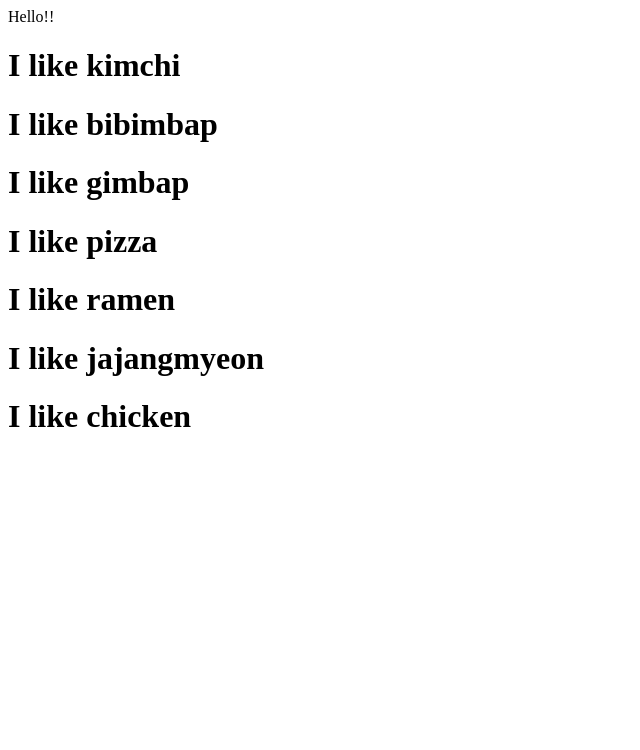
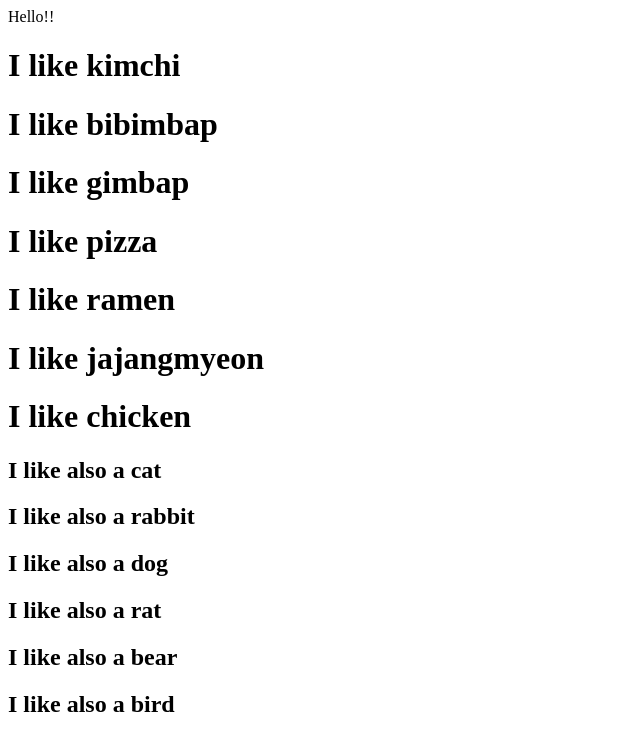
Before and after one commit to 4slash271/movie_app_sulki_2021, a React (Create React App) app: page / in a window 1280 px wide. Shown: the top 750 px of the page, without its empty margins (0-640 px from the left). Built offline with nearby package versions, Linux system fonts and the light colour scheme.

Commit message:
just review props

```diff
--- a/src/App.js
+++ b/src/App.js
@@ -4,6 +4,9 @@ function Food({menu}){
   return (
     <h1>I like {menu}</h1>
   )
+}
+function Animal({pets}){
+  return<h2>I like also a {pets}</h2>
 }
 
 function App() {
@@ -16,6 +19,12 @@ function App() {
       <Food menu="ramen"/>
       <Food menu="jajangmyeon"/>
       <Food menu="chicken"/>
+      <Animal pets = "cat"/>
+      <Animal pets = "rabbit"/>
+      <Animal pets = "dog"/>
+      <Animal pets = "rat"/>
+      <Animal pets = "bear"/>
+      <Animal pets = "bird"/>
     </div>
 
   );
```
